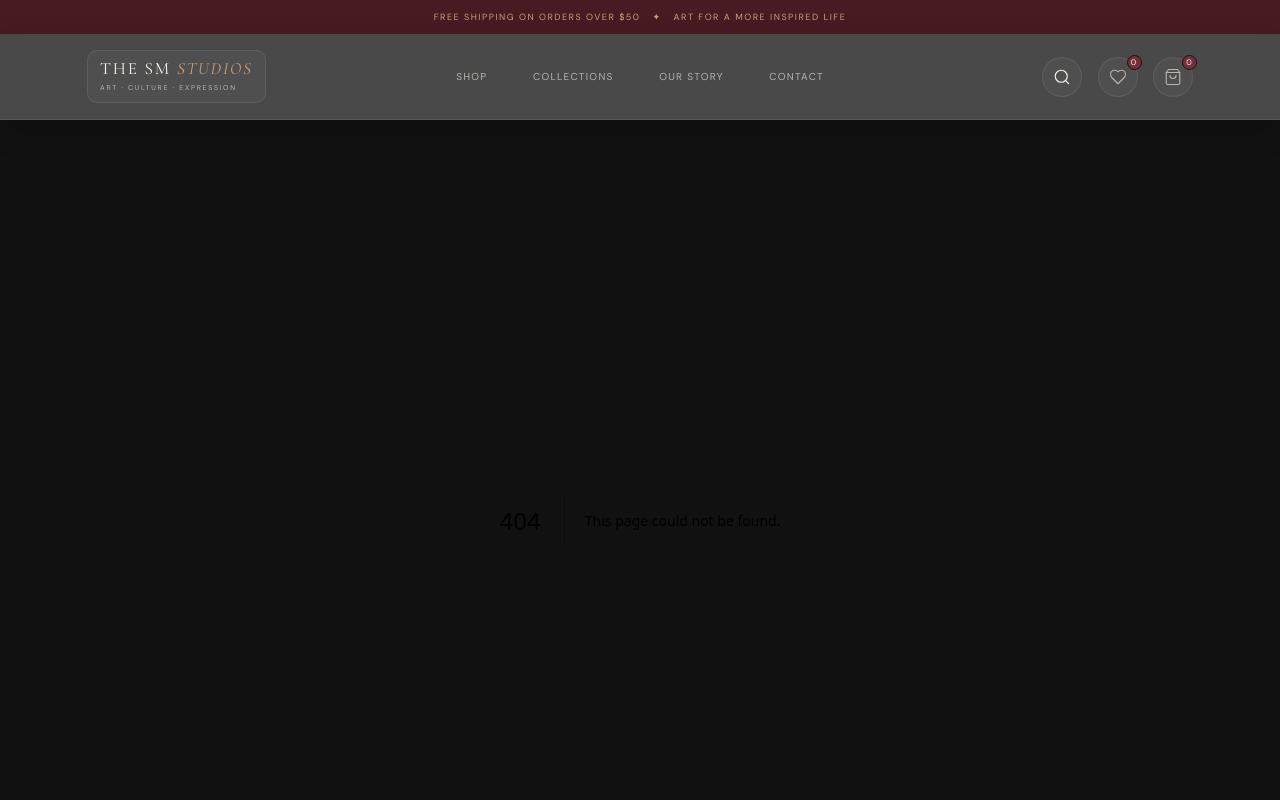
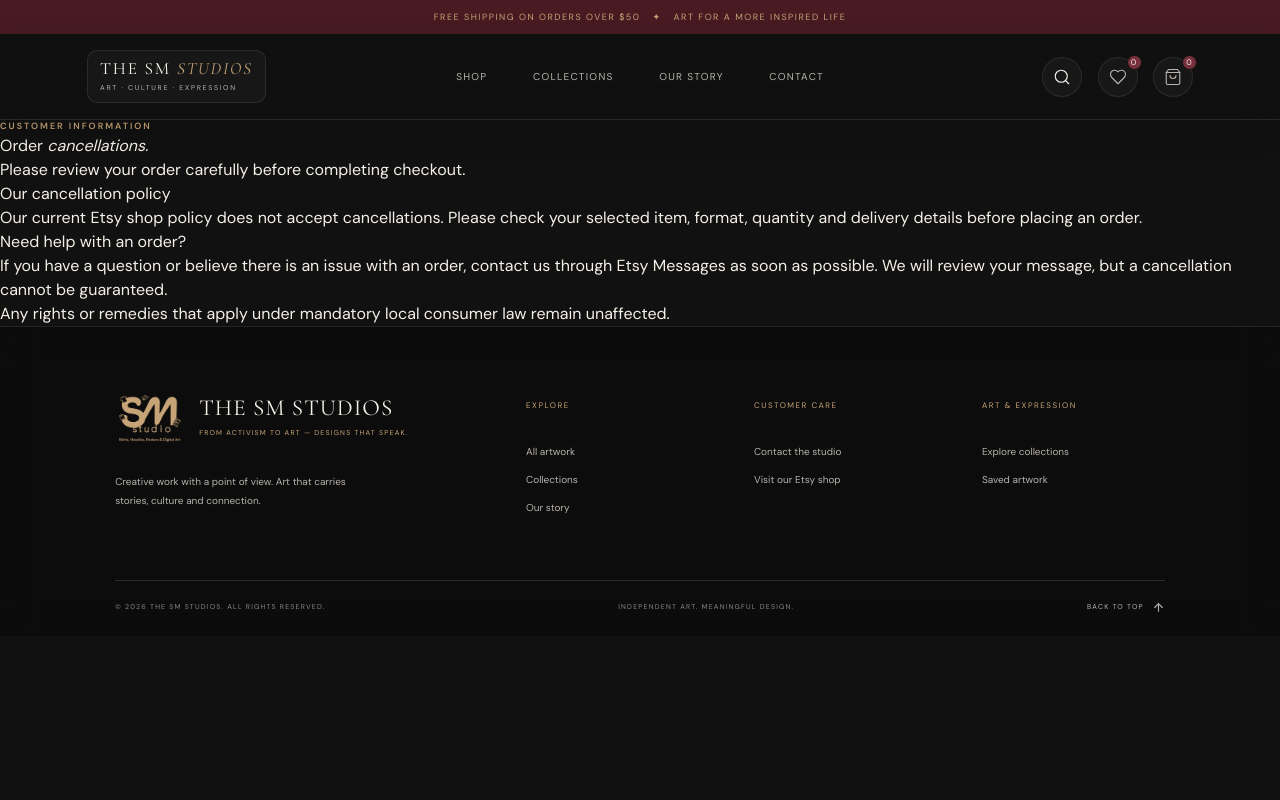
Before and after one commit to saroshkhan12/the-sm-studios, a Next.js app: page /cancellations in a window 1280 px wide. Before the commit this address had no page. Shown: the top 800 px of the page. Built offline with nearby package versions, Linux system fonts and the light colour scheme.

Commit message:
Add cancellations customer information page

```diff
--- /dev/null
+++ b/src/app/cancellations/page.tsx
@@ -0,0 +1,27 @@
+import type { Metadata } from "next";
+
+export const metadata: Metadata = {
+  title: "Cancellations | THE SM STUDIOS",
+  description: "Cancellation information for THE SM STUDIOS Etsy orders.",
+};
+
+export default function CancellationsPage() {
+  return (
+    <article className="policy-page">
+      <header className="policy-hero">
+        <span className="eyebrow">CUSTOMER INFORMATION</span>
+        <h1>Order <em>cancellations.</em></h1>
+        <p>Please review your order carefully before completing checkout.</p>
+      </header>
+      <div className="policy-body">
+        <section><h2>Our cancellation policy</h2>
+          <p>Our current Etsy shop policy does not accept cancellations. Please check your selected item, format, quantity and delivery details before placing an order.</p>
+        </section>
+        <section><h2>Need help with an order?</h2>
+          <p>If you have a question or believe there is an issue with an order, contact us through Etsy Messages as soon as possible. We will review your message, but a cancellation cannot be guaranteed.</p>
+        </section>
+        <p className="policy-note">Any rights or remedies that apply under mandatory local consumer law remain unaffected.</p>
+      </div>
+    </article>
+  );
+}
```
